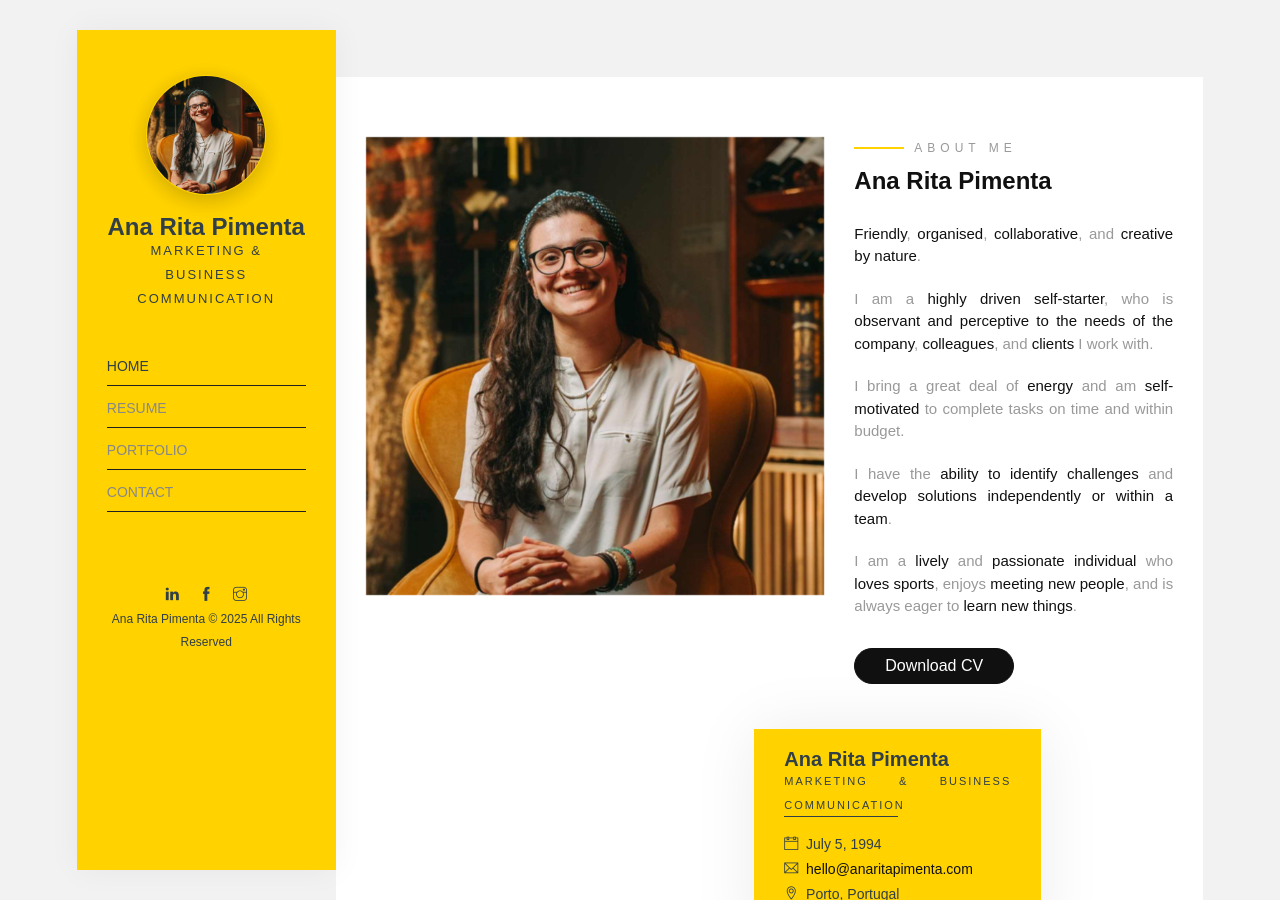
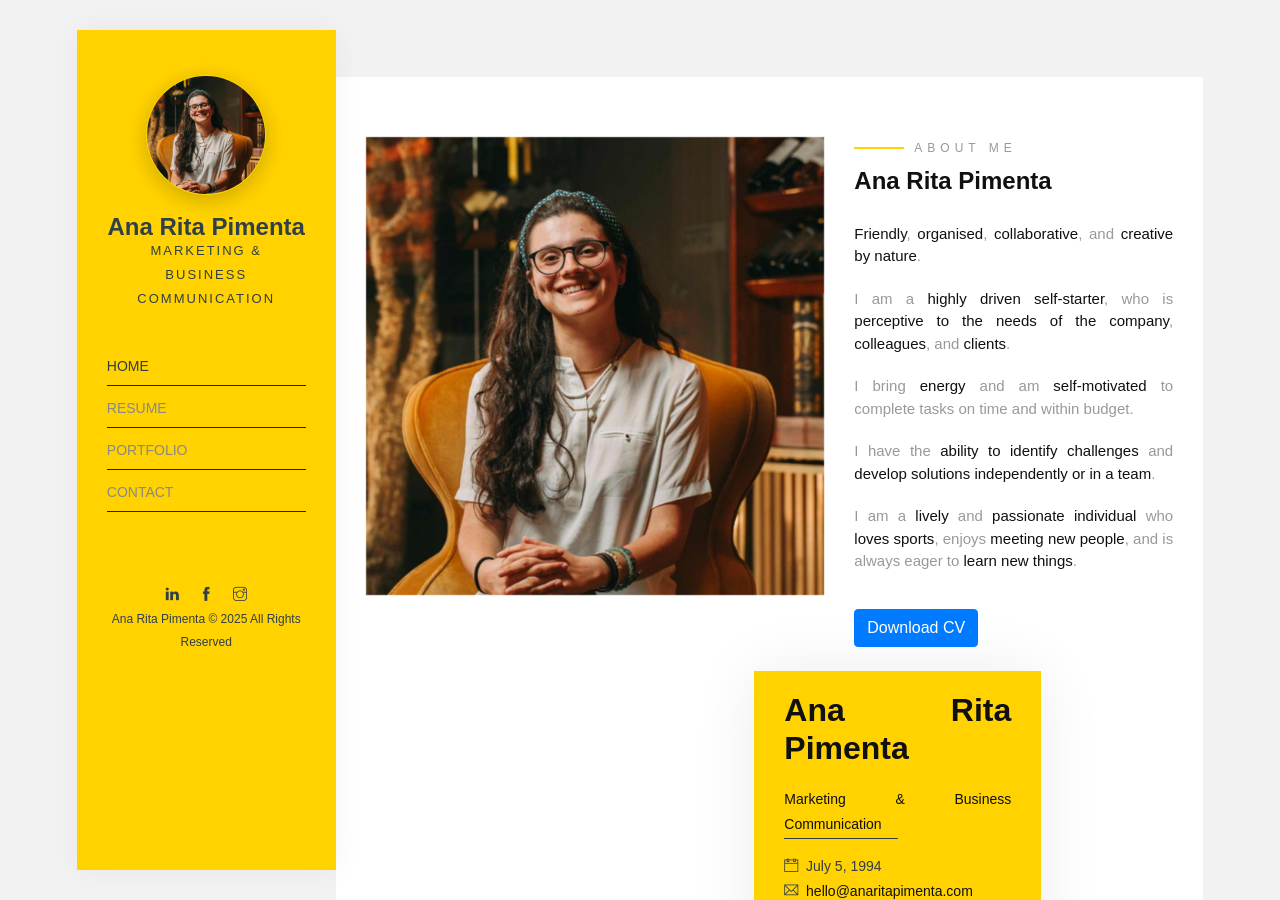
Before and after one commit to anaritapimenta/anaritapimenta.github.io, a Jekyll site: the page built from index.html, in a window 1280 px wide and 900 px high. Built offline with Jekyll 4.4.1, drawn with Linux system fonts in a browser that asks for light colours; some web fonts are replaced.

Commit message:
Update index.html

```diff
--- a/index.html
+++ b/index.html
@@ -1,214 +1,133 @@
 ---
-title: Home
+title: Ana Rita Pimenta – Creative Marketing & Communication
 layout: default
 ---
 
-<div class="about">
+<main>
+  <section class="about" aria-label="About Me">
     <div class="container-fluid">
       <div class="row">
         <div class="col-md-7">
           <img
-          src="{{
-            'assets/img/avatar.jpg'
-              | prepend: site.baseurl
-              | prepend: site.url
-          }}"
+            src="{{ 'assets/img/avatar.jpg' | prepend: site.baseurl | prepend: site.url }}"
             class="img-fluid mb-15 animate-box fadeInLeft animated"
             data-animate-effect="fadeInLeft"
             alt="Portrait of Ana Rita Pimenta seated in a cosy setting, smiling"
+            loading="lazy"
           />
         </div>
-      <div
-        class="col-md-5 animate-box fadeInLeft animated"
-        data-animate-effect="fadeInLeft"
-      >
+        <div class="col-md-5 animate-box fadeInLeft animated" data-animate-effect="fadeInLeft">
+          <header>
             <span class="heading-meta style-1">About Me</span>
-        <h3 class="about-heading">{{ site.author.name }}</h3>
+            <h1 class="about-heading">
+              {{ site.author.name }}
+              <span class="sr-only"> – {{ site.author.role }}</span>
+            </h1>
+          </header>
+          <article>
+            <p><strong>Friendly</strong>, <strong>organised</strong>, <strong>collaborative</strong>, and <strong>creative by nature</strong>.</p>
+            <p>I am a <strong>highly driven self-starter</strong>, who is <strong>perceptive to the needs of the company</strong>, <strong>colleagues</strong>, and <strong>clients</strong>.</p>
+            <p>I bring <strong>energy</strong> and am <strong>self-motivated</strong> to complete tasks on time and within budget.</p>
+            <p>I have the <strong>ability to identify challenges</strong> and <strong>develop solutions independently or in a team</strong>.</p>
+            <p>I am a <strong>lively</strong> and <strong>passionate individual</strong> who <strong>loves sports</strong>, enjoys <strong>meeting new people</strong>, and is always eager to <strong>learn new things</strong>.</p>
+          </article>
+          <button onclick="window.open('cv.pdf','_blank')" class="btn btn-primary mt-3" aria-label="Download CV PDF">
+            Download CV
+          </button>
 
-        <p>
-  <strong>Friendly</strong>, <strong>organised</strong>,
-  <strong>collaborative</strong>, and
-  <strong>creative by nature</strong>.
-</p>
-<p>
-  I am a <strong>highly driven self-starter</strong>, who is
-  <strong>observant and perceptive to the needs of the company</strong>,
-  <strong>colleagues</strong>, and <strong>clients</strong> I work with.
-</p>
-<p>
-  I bring a great deal of <strong>energy</strong> and am
-  <strong>self-motivated</strong> to complete tasks on time and within
-  budget.
-</p>
-<p>
-  I have the <strong>ability to identify challenges</strong> and
-  <strong>develop solutions independently or within a team</strong>.
-</p>
-<p>
-  I am a <strong>lively</strong> and
-  <strong>passionate individual</strong> who
-  <strong>loves sports</strong>, enjoys <strong>meeting new people</strong>,
-  and is always eager to <strong>learn new things</strong>.
-</p>
-
-        <input
-          type="button"
-          value="Download CV"
-          onclick="window.open('cv.pdf','_blank')"
-        />
-
-        <div class="cardvisit">
-          <h3>{{ site.author.name }}</h3>
-          <span>{{ site.author.role }}</span>
+          <div class="cardvisit mt-4" aria-label="Contact Information">
+            <h2>{{ site.author.name }}</h2>
+            <p><strong>{{ site.author.role }}</strong></p>
             <div class="divider-line"></div>
-          <p>
-            <i class="ti-calendar"></i> &nbsp;{{ site.author.date_of_birth }}
-          </p>
-          <p>
-            <i class="ti-email"></i> &nbsp;<a
-              href="mailto:{{ site.author.email }}"
-              >{{ site.author.email }}</a
-            >
-          </p>
-          <p>
-            <i class="ti-location-pin"></i> &nbsp;{{ site.author.location }}
-          </p>
-          <p>
-            <i class="ti-mobile"></i> &nbsp;<a
-              href="tel:{{ site.author.phone_number }}"
-              >{{ site.author.phone_number }}</a
-            >
-          </p>
+            <p><i class="ti-calendar" aria-hidden="true"></i> &nbsp;{{ site.author.date_of_birth }}</p>
+            <p><i class="ti-email" aria-hidden="true"></i> &nbsp;<a href="mailto:{{ site.author.email }}">{{ site.author.email }}</a></p>
+            <p><i class="ti-location-pin" aria-hidden="true"></i> &nbsp;{{ site.author.location }}</p>
+            <p><i class="ti-mobile" aria-hidden="true"></i> &nbsp;<a href="tel:{{ site.author.phone_number }}">{{ site.author.phone_number }}</a></p>
           </div>
         </div>
       </div>
     </div>
-</div>
-<div class="divider1"></div>
+  </section>
+
+  <div class="divider1" role="presentation"></div>
+
   {% include skills.html %}
-<div class="divider1"></div>
-<div class="testiominal">
+
+  <div class="divider1" role="presentation"></div>
+
+  <section class="testimonials" aria-label="Testimonials">
     <div class="container-fluid">
       <div class="row">
         <div class="col-md-12">
           <span class="heading-meta style-1">Say About Me</span>
           <h2 class="heading animate-box" data-animate-effect="fadeInLeft">
+            <span class="sr-only">Testimonials About Ana Rita Pimenta</span>
             Testimonials
           </h2>
         </div>
       </div>
       <div class="row">
         <div class="col-md-6 animate-box" data-animate-effect="fadeInLeft">
-        <div class="quote-card">
+          <blockquote class="quote-card">
             <img
-            src="{{
-              'assets/img/quote.png'
-                | prepend: site.baseurl
-                | prepend: site.url
-            }}"
-            alt=""
+              src="{{ 'assets/img/quote.png' | prepend: site.baseurl | prepend: site.url }}"
+              alt="Quotation mark icon"
               class="quote-2"
+              loading="lazy"
             />
-          <p>
-            "Fiquei impressionado com a capacidade da Ana Rita em finalizar as
-            tarefas que lhe dava atempadamente. Trabalha bem em grupo, tem
-            capacidade de liderança e para resolver problemas. É uma
-            trabalhadora muito conscienciosa e capaz."
-          </p>
-          <h5><strong>Nuno Ramos</strong></h5>
+            <p>"Fiquei impressionado com a capacidade da Ana Rita em finalizar as tarefas que lhe dava atempadamente. Trabalha bem em grupo, tem capacidade de liderança e para resolver problemas. É uma trabalhadora muito conscienciosa e capaz."</p>
+            <footer>
+              <h3><strong>Nuno Ramos</strong></h3>
               <p class="occupation">Nelo - M.A.R. Kayaks, Lda</p>
-        </div>
+            </footer>
+          </blockquote>
         </div>
         <div class="col-md-6 animate-box" data-animate-effect="fadeInLeft">
-        <div class="quote-card">
+          <blockquote class="quote-card">
             <img
-            src="{{
-              'assets/img/quote.png'
-                | prepend: site.baseurl
-                | prepend: site.url
-            }}"
-            alt="quote"
+              src="{{ 'assets/img/quote.png' | prepend: site.baseurl | prepend: site.url }}"
+              alt="Quotation mark icon"
               class="quote-2"
+              loading="lazy"
             />
-          <p>
-            "A Ana Rita revelou ainda excelente domínio da língua portuguesa,
-            quer na oralidade, quer na escrita, manifestando competências
-            comunicativas muito acima da média, tendo um interesse muito
-            especial pela área do marketing."
-          </p>
-          <h5>Sara Pascoal</h5>
-          <p class="occupation">
-            Instituto Superior de Contabilidade e Administração do Porto (ISCAP)
-          </p>
+            <p>"A Ana Rita revelou ainda excelente domínio da língua portuguesa, quer na oralidade, quer na escrita, manifestando competências comunicativas muito acima da média, tendo um interesse muito especial pela área do marketing."</p>
+            <footer>
+              <h3><strong>Sara Pascoal</strong></h3>
+              <p class="occupation">Instituto Superior de Contabilidade e Administração do Porto (ISCAP)</p>
+            </footer>
+          </blockquote>
         </div>
       </div>
     </div>
-  </div>
-</div>
-<div class="divider1"></div>
-<div class="companies">
+  </section>
+
+  <div class="divider1" role="presentation"></div>
+
+  <section class="companies" aria-label="Companies I’ve Worked With">
     <div class="container-fluid">
       <div class="row">
         <div class="col-md-12">
           <span class="heading-meta style-1">Worked With</span>
-        <h2 class="heading animate-box" data-animate-effect="fadeInLeft">
-          Companies
-        </h2>
+          <h2 class="heading animate-box sr-only" data-animate-effect="fadeInLeft">Companies I've Collaborated With</h2>
         </div>
       </div>
       <div class="row">
+        {% assign companies = "livemotion,barn-of-monkeys,global-sport,nelo" | split: "," %}
+        {% for company in companies %}
         <div class="col-md-3 animate-box" data-animate-effect="fadeInLeft">
           <div class="clients">
             <img
-            src="{{
-              'assets/img/companies/livemotion.png'
-                | prepend: site.baseurl
-                | prepend: site.url
-            }}"
+              src="{{ 'assets/img/companies/' | append: company | append: '.png' | prepend: site.baseurl | prepend: site.url }}"
               class="img-fluid"
-            alt=""
+              alt="Logo of {{ company | replace: '-', ' ' | capitalize }}"
+              loading="lazy"
             />
           </div>
         </div>
-      <div class="col-md-3 animate-box" data-animate-effect="fadeInLeft">
-        <div class="clients">
-          <img
-            src="{{
-              'assets/img/companies/barn-of-monkeys.png'
-                | prepend: site.baseurl
-                | prepend: site.url
-            }}"
-            class="img-fluid"
-            alt=""
-          />
+        {% endfor %}
       </div>
     </div>
-      <div class="col-md-3 animate-box" data-animate-effect="fadeInLeft">
-        <div class="clients">
-          <img
-            src="{{
-              'assets/img/companies/global-sport.png'
-                | prepend: site.baseurl
-                | prepend: site.url
-            }}"
-            class="img-fluid"
-            alt=""
-          />
-        </div>
-      </div>
-      <div class="col-md-3 animate-box" data-animate-effect="fadeInLeft">
-        <div class="clients">
-          <img
-            src="{{
-            'assets/img/companies/nelo.png'
-              | prepend: site.baseurl
-              | prepend: site.url
-          }}"
-            class="img-fluid"
-            alt=""
-          />
-        </div>
-      </div>
-    </div>
-  </div>
-</div>
+  </section>
+
+  <div class="divider1" role="presentation"></div>
+</main>
```
Lines whose indentation alone changed are shown as unchanged.
